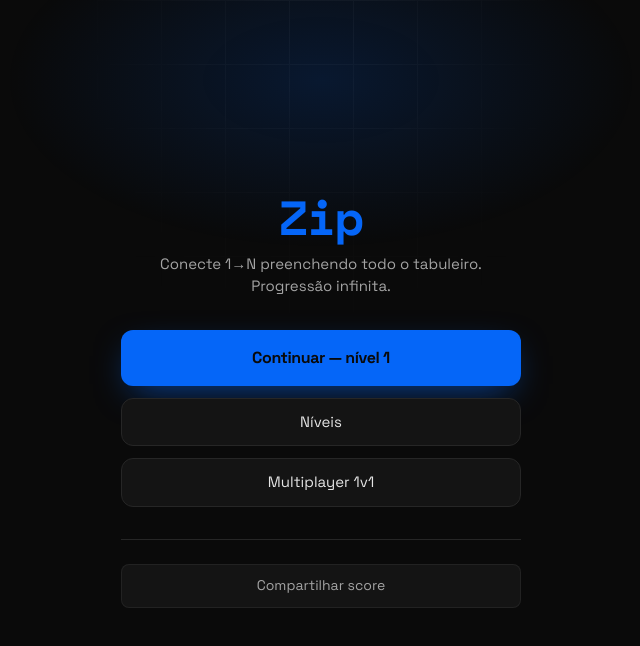
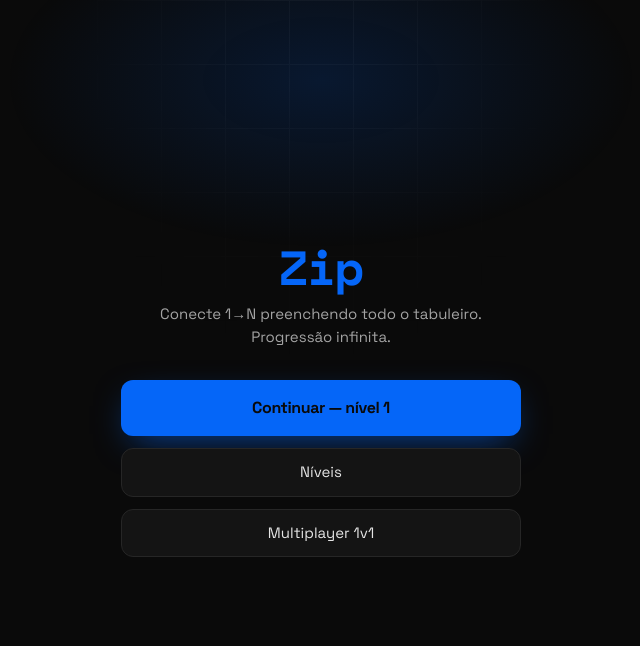
Before and after one commit to Eduardo-Barreto/zip, a React (Vite) app: page / in a window 1280 px wide. Shown: the top 646 px of the page, without its empty margins (319-959 px from the left). Built offline with nearby package versions, Linux system fonts and the light colour scheme.

Commit message:
share: move score sharing from Home to the win modal only
- WinOverlay gets a 'Compartilhar score' action (clipboard, formatShare)
- Home reverts to a clean menu (no share)
- 143 unit + typecheck + lint green

```diff
--- a/src/components/WinOverlay.tsx
+++ b/src/components/WinOverlay.tsx
@@ -1,11 +1,12 @@
-import { memo } from 'react'
+import { memo, useCallback, useState } from 'react'
+import { formatShare, load } from '../game/progress'
 
 // Module-top-level, memoized (rerender-no-inline-components, rerender-memo).
 // The reward moment: thundle's staggered win reveal ported onto barreto.sh
 // chrome. A blurred backdrop fades in (win-backdrop), an inner card scales +
 // un-blurs (win-card), and its children stagger in (win-element). Primary
-// action carries the electric-blue accent. Motion is honoured-reduced via
-// globals (emil-design-eng).
+// action carries the electric-blue accent; sharing the run lives HERE (the win
+// modal), not on the home screen. Motion is honoured-reduced via globals.
 
 type WinOverlayProps = {
   stars: 1 | 2 | 3
@@ -36,6 +37,18 @@ function el(delay: number): React.CSSProperties {
 }
 
 function WinOverlayImpl({ stars, score, streak, onNext }: WinOverlayProps) {
+  const [shared, setShared] = useState(false)
+  const handleShare = useCallback(async () => {
+    const text = formatShare(load())
+    try {
+      await navigator.clipboard.writeText(text)
+      setShared(true)
+      setTimeout(() => setShared(false), 2000)
+    } catch {
+      window.prompt('Copie seu progresso:', text)
+    }
+  }, [])
+
   return (
     <div
       data-testid="win-overlay"
@@ -95,6 +108,15 @@ function WinOverlayImpl({ stars, score, streak, onNext }: WinOverlayProps) {
         >
           Próximo
         </button>
+        <button
+          type="button"
+          onClick={handleShare}
+          data-testid="share-score"
+          className="text-[14px] text-[var(--color-text-muted)] transition-colors hover:text-[var(--color-text)]"
+          style={el(540)}
+        >
+          {shared ? 'Copiado ✓' : 'Compartilhar score'}
+        </button>
       </div>
     </div>
   )
--- a/src/pages/Home.tsx
+++ b/src/pages/Home.tsx
@@ -1,28 +1,12 @@
-import { useCallback, useState } from 'react'
 import { Link } from 'react-router-dom'
-import { formatShare, load } from '../game/progress'
 import { useProgress } from '../hooks/useProgress'
 
 // Entry screen. Mobile-first, board-is-hero spirit even on the menu: one accent
-// primary action (Continue), quiet secondary links, and a Share action that
-// copies a plain-text summary of cleared levels + best times to the clipboard.
+// primary action (Continue) and quiet secondary links. Sharing the run lives in
+// the win modal, not here.
 
 export default function Home() {
   const { currentGame } = useProgress()
-  const [shared, setShared] = useState(false)
-
-  const handleShare = useCallback(async () => {
-    const text = formatShare(load())
-    try {
-      await navigator.clipboard.writeText(text)
-      setShared(true)
-      setTimeout(() => setShared(false), 2000)
-    } catch {
-      // clipboard blocked (insecure context / permissions): surface the text so
-      // the player can copy it manually.
-      window.prompt('Copie seu progresso:', text)
-    }
-  }, [])
 
   return (
     <main className="fade-in mx-auto flex min-h-[100dvh] max-w-md flex-col justify-center gap-8 px-6 py-10">
@@ -60,28 +44,6 @@ export default function Home() {
           Multiplayer 1v1
         </Link>
       </div>
-
-      <div
-        className="flex flex-col items-center gap-2 border-t pt-6"
-        style={{ borderColor: 'var(--color-border)' }}
-      >
-        <button
-          type="button"
-          onClick={handleShare}
-          className="card-lift w-full rounded-lg px-4 py-2 text-[14px] text-[var(--color-text-muted)] active:scale-95"
-          style={{
-            backgroundColor: 'var(--color-bg-card)',
-            border: '1px solid rgba(255, 255, 255, 0.06)',
-          }}
-        >
-          Compartilhar score
-        </button>
-        {shared ? (
-          <span className="text-[13px] text-[var(--color-accent)]" role="status">
-            Copiado para a área de transferência.
-          </span>
-        ) : null}
-      </div>
     </main>
   )
 }
```
